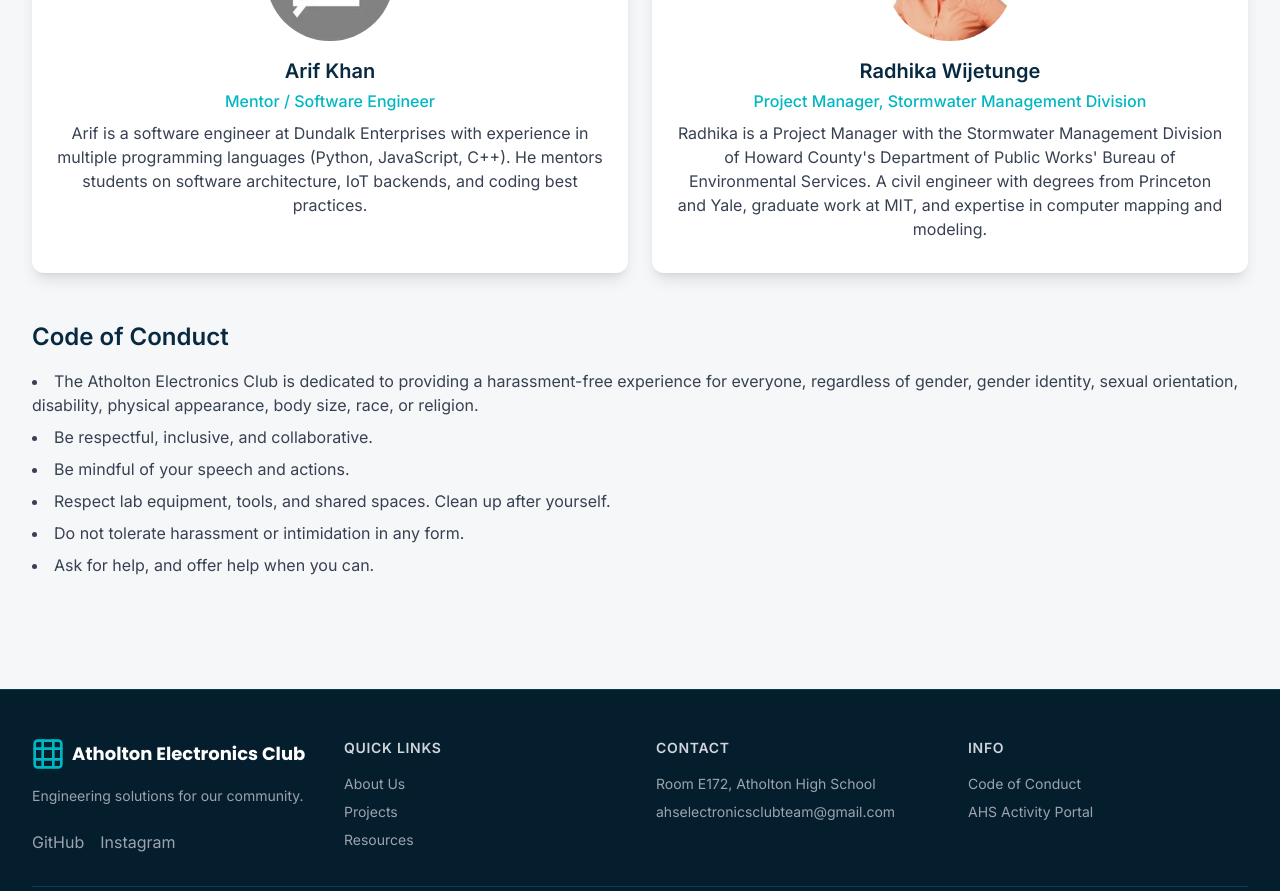
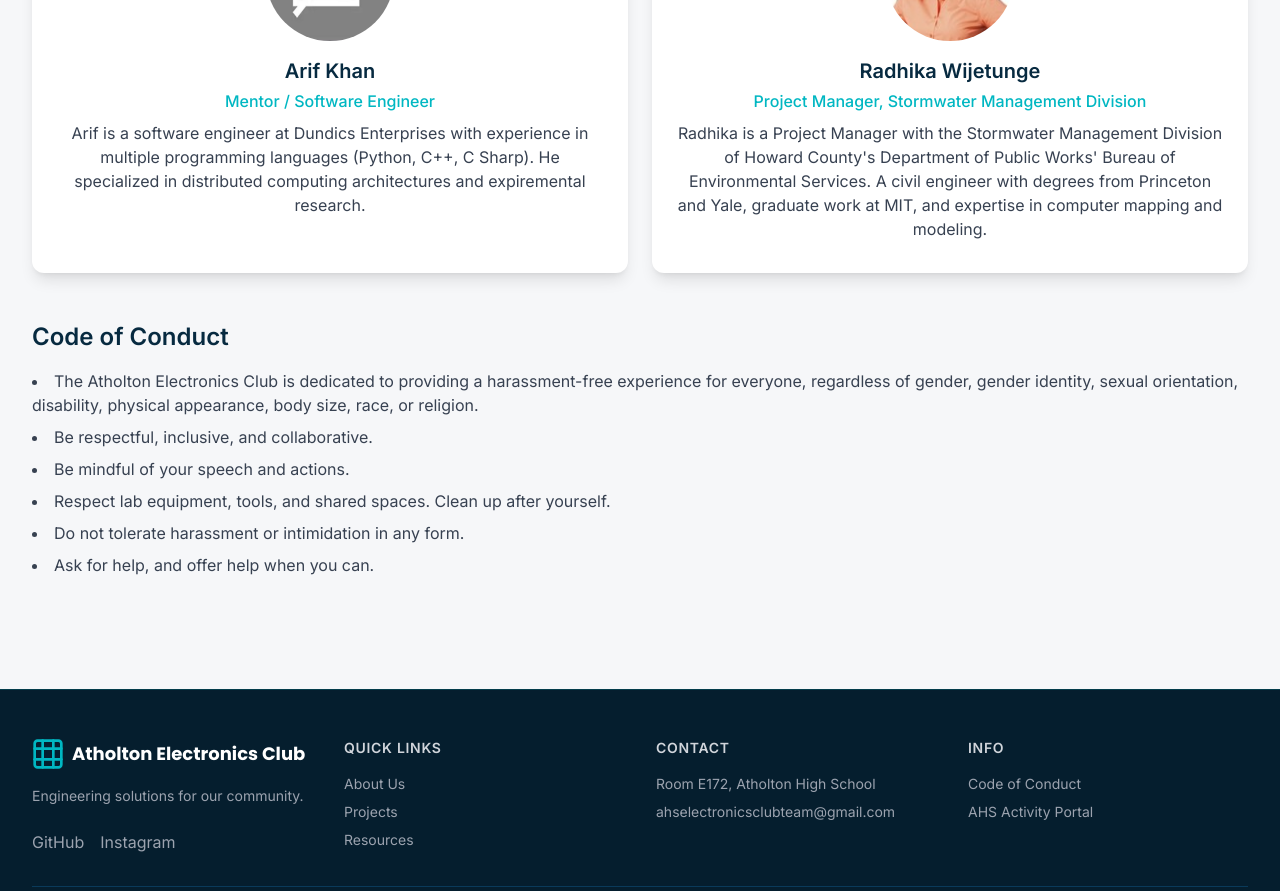
Before and after one commit to AHSElectronicsClub/atholton-electronics-club, a Next.js app: page /about in a window 1280 px wide. Shown: the part 1660-2551 px from the top of the page. Built offline with nearby package versions, Linux system fonts and the light colour scheme.

Commit message:
Update db.ts

```diff
--- a/data/db.ts
+++ b/data/db.ts
@@ -50,7 +50,7 @@ export const EVENTS_DATA: Event[] = [
 ];
 
 export const MENTORS_DATA: Mentor[] = [
-  { id: 1, name: 'Arif Khan', title: 'Mentor / Software Engineer', bio: 'Arif is a software engineer at Dundalk Enterprises with experience in multiple programming languages (Python, JavaScript, C++). He mentors students on software architecture, IoT backends, and coding best practices.', officeHours: 'By Appointment', imageUrl: '/images/arif-khan.jpg' },
+  { id: 1, name: 'Arif Khan', title: 'Mentor / Software Engineer', bio: 'Arif is a software engineer at Dundics Enterprises with experience in multiple programming languages (Python, C++, C Sharp). He specialized in distributed computing architectures and expiremental research.', officeHours: 'By Appointment', imageUrl: '/images/arif-khan.jpg' },
   { id: 2, name: 'Radhika Wijetunge', title: 'Project Manager, Stormwater Management Division', bio: "Radhika is a Project Manager with the Stormwater Management Division of Howard County's Department of Public Works' Bureau of Environmental Services. A civil engineer with degrees from Princeton and Yale, graduate work at MIT, and expertise in computer mapping and modeling.", officeHours: 'By Appointment', imageUrl: '/images/radhika.jpg' }
 ];
 
```
